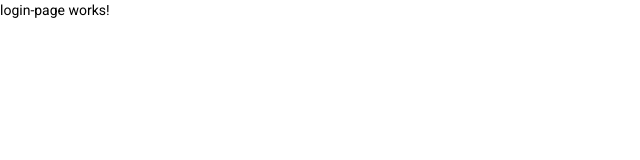
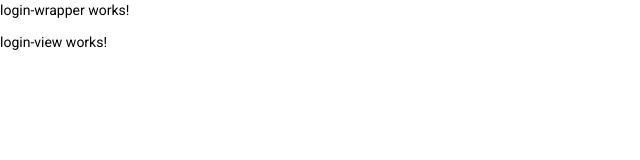
Before and after one commit to salvgrd/angular_tokio_school, an Angular app: page / in a window 1280 px wide. Shown: the top 160 px of the page, without its empty margins (0-640 px from the left). Built offline with nearby package versions, Linux system fonts and the light colour scheme.

Commit message:
[feat] created wrapper and view for login-page

```diff
--- a/src/app/app.module.ts
+++ b/src/app/app.module.ts
@@ -5,11 +5,15 @@ import { AppRoutingModule } from './app-routing.module';
 import { AppComponent } from './app.component';
 import { BrowserAnimationsModule } from '@angular/platform-browser/animations';
 import { LoginPageComponent } from './pages/login-page/login-page.component';
+import { LoginWrapperComponent } from './components/wrappers/login-wrapper/login-wrapper.component';
+import { LoginViewComponent } from './components/views/login-view/login-view.component';
 
 @NgModule({
   declarations: [
     AppComponent,
-    LoginPageComponent
+    LoginPageComponent,
+    LoginWrapperComponent,
+    LoginViewComponent
   ],
   imports: [
     BrowserModule,
--- /dev/null
+++ b/src/app/components/views/login-view/login-view.component.html
@@ -0,0 +1 @@
+<p>login-view works!</p>
--- /dev/null
+++ b/src/app/components/views/login-view/login-view.component.ts
@@ -0,0 +1,15 @@
+import { Component, OnInit } from '@angular/core';
+
+@Component({
+  selector: 'app-login-view',
+  templateUrl: './login-view.component.html',
+  styleUrls: ['./login-view.component.css']
+})
+export class LoginViewComponent implements OnInit {
+
+  constructor() { }
+
+  ngOnInit(): void {
+  }
+
+}
--- /dev/null
+++ b/src/app/components/wrappers/login-wrapper/login-wrapper.component.html
@@ -0,0 +1,3 @@
+<p>login-wrapper works!</p>
+
+<app-login-view></app-login-view>
--- /dev/null
+++ b/src/app/components/wrappers/login-wrapper/login-wrapper.component.ts
@@ -0,0 +1,15 @@
+import { Component, OnInit } from '@angular/core';
+
+@Component({
+  selector: 'app-login-wrapper',
+  templateUrl: './login-wrapper.component.html',
+  styleUrls: ['./login-wrapper.component.css']
+})
+export class LoginWrapperComponent implements OnInit {
+
+  constructor() { }
+
+  ngOnInit(): void {
+  }
+
+}
--- a/src/app/pages/login-page/login-page.component.html
+++ b/src/app/pages/login-page/login-page.component.html
@@ -1 +1 @@
-<p>login-page works!</p>
+<app-login-wrapper></app-login-wrapper>
```
Also changed, not shown: src/app/components/views/login-view/login-view.component.css (added), src/app/components/wrappers/login-wrapper/login-wrapper.component.css (added), 2 other files (tests, documents, lock files or other folders).
